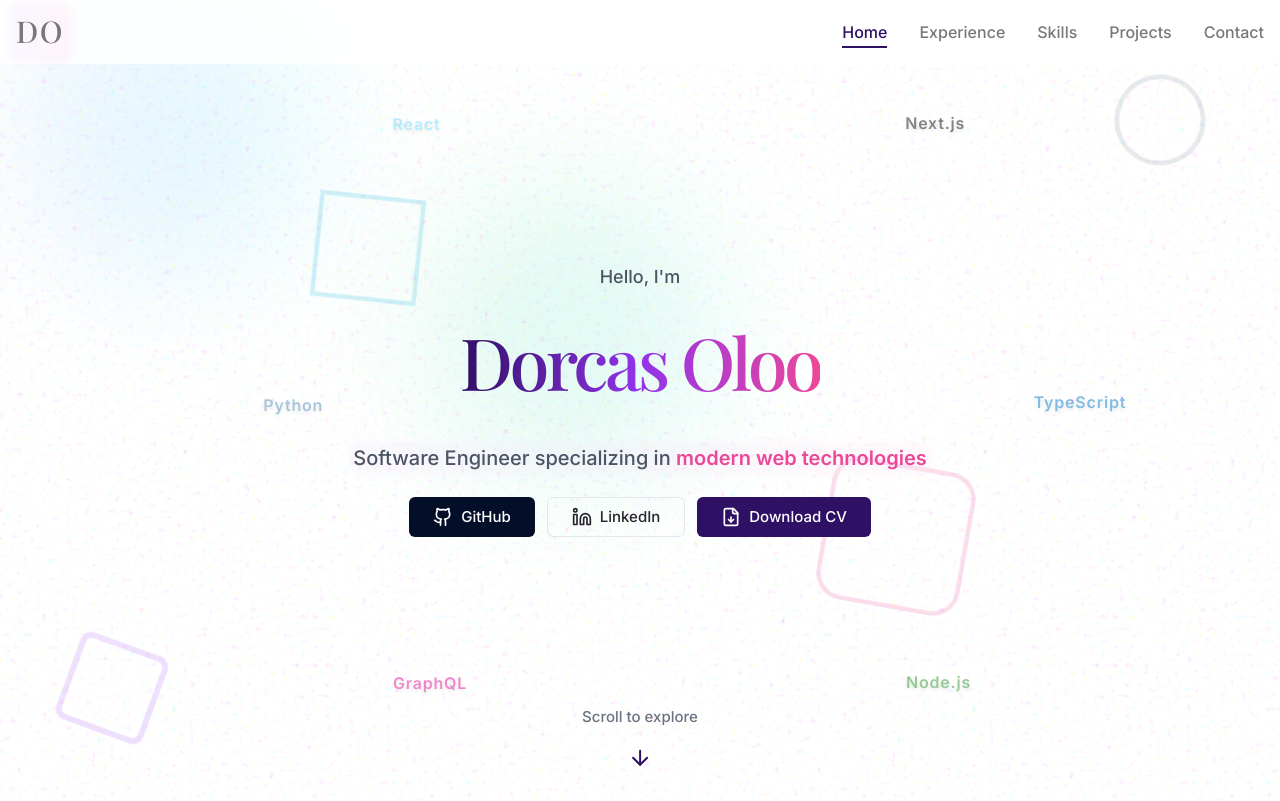
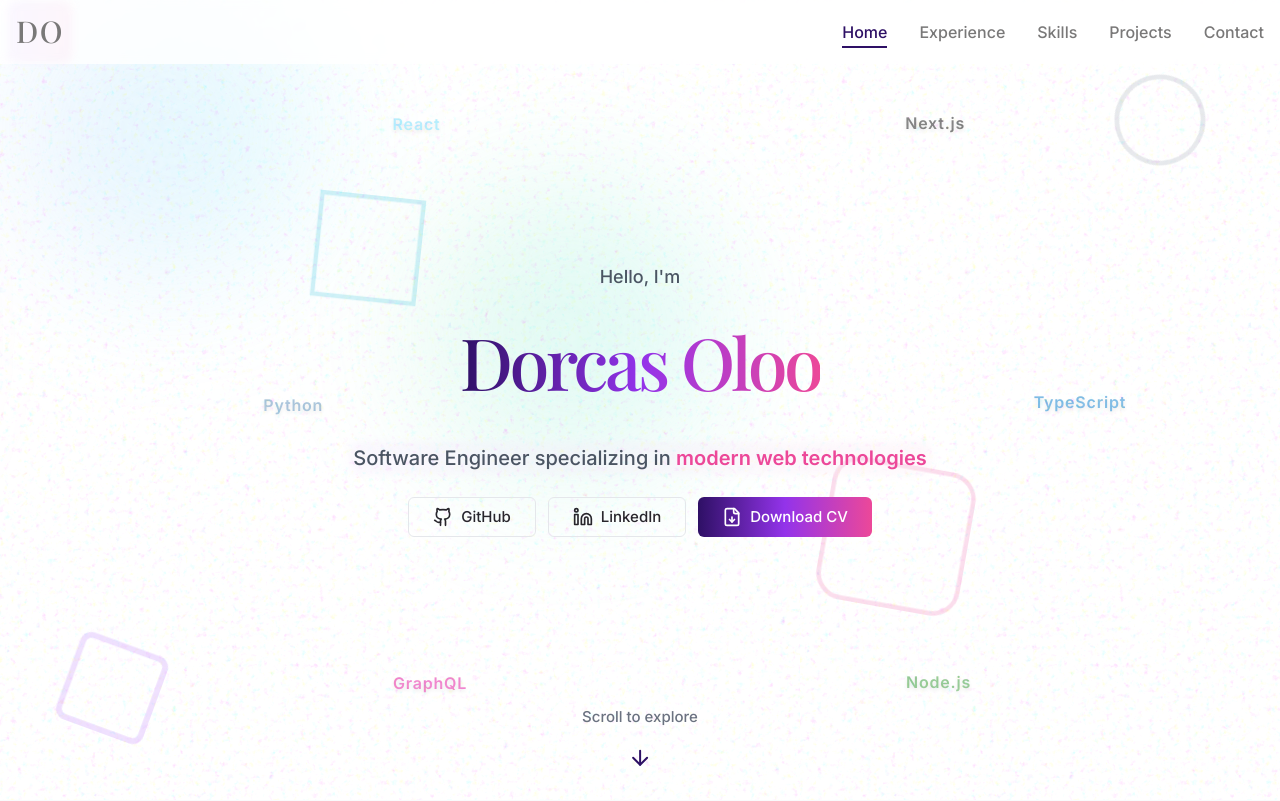
Before and after one commit to dachieng/portfolio, a Next.js app: page / in a window 1280 px wide. Shown: the top 801 px of the page. Built offline with nearby package versions, Linux system fonts and the light colour scheme; a web font is replaced by a local one.

Commit message:
fix: button gradients

```diff
--- a/src/modules/elements/Hero.tsx
+++ b/src/modules/elements/Hero.tsx
@@ -324,7 +324,7 @@ const Hero = () => {
             className="flex flex-col items-center gap-4 sm:flex-row"
           >
             <div className="flex flex-wrap items-center gap-3">
-              <Button asChild variant="dark-blue" className="group">
+              <Button asChild variant="outline" className="group">
                 <Link href="https://github.com/dachieng" target="_blank" className="flex items-center gap-2 px-6 py-2">
                   <Github className="h-5 w-5 transition-transform duration-300 group-hover:rotate-12" />
                   <span>GitHub</span>
@@ -342,7 +342,11 @@ const Hero = () => {
                 </Link>
               </Button>
 
-              <Button variant="default" asChild className="group">
+              <Button
+                asChild
+                variant="default"
+                className="group relative overflow-hidden bg-gradient-to-r from-primary via-purple-600 to-pink-500 transition-all duration-300 hover:scale-105"
+              >
                 <a href="/DorcasCV.pdf" download className="flex items-center gap-2 px-6 py-2">
                   <FileDown className="h-5 w-5 transition-transform duration-300 group-hover:rotate-12" />
                   <span>Download CV</span>
```
